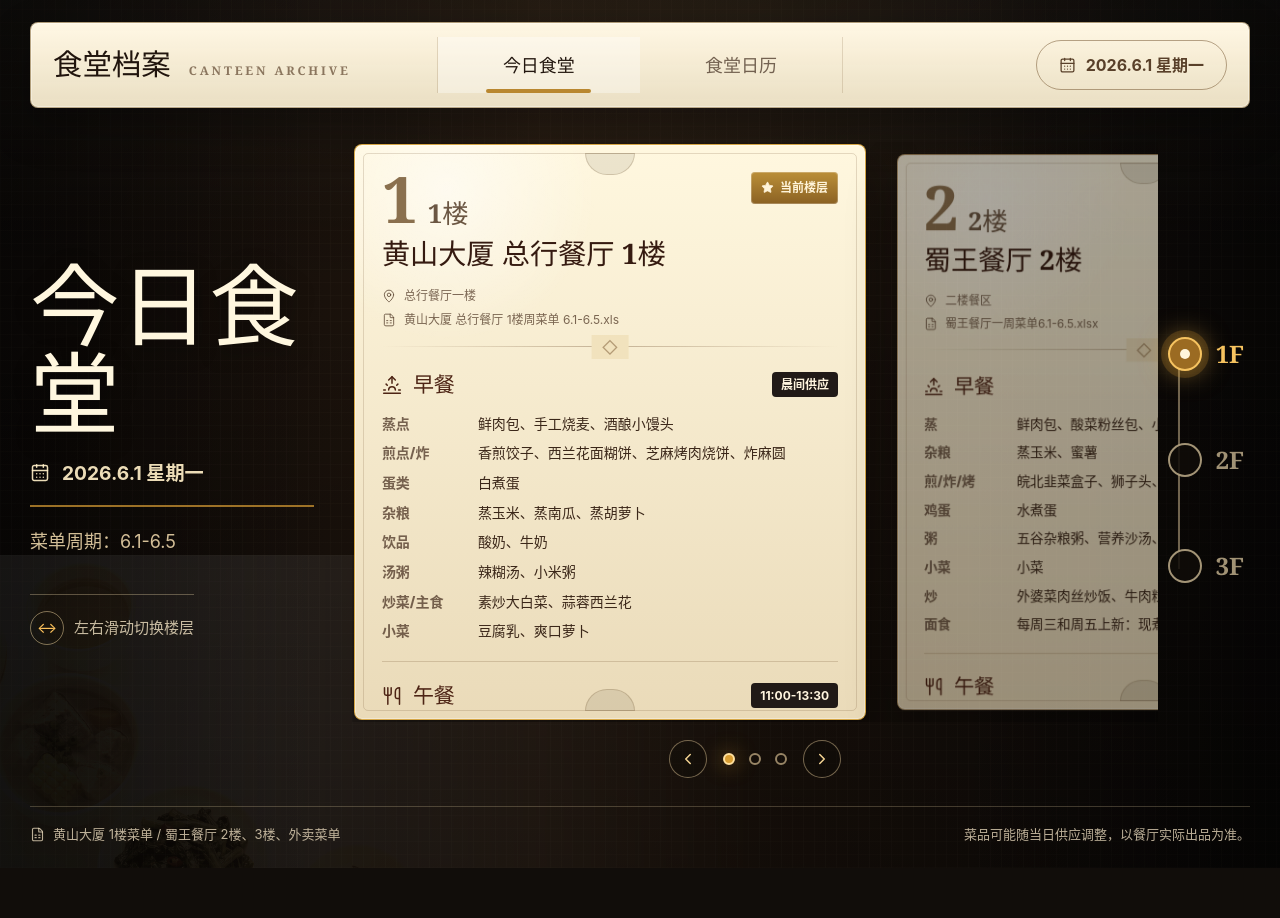
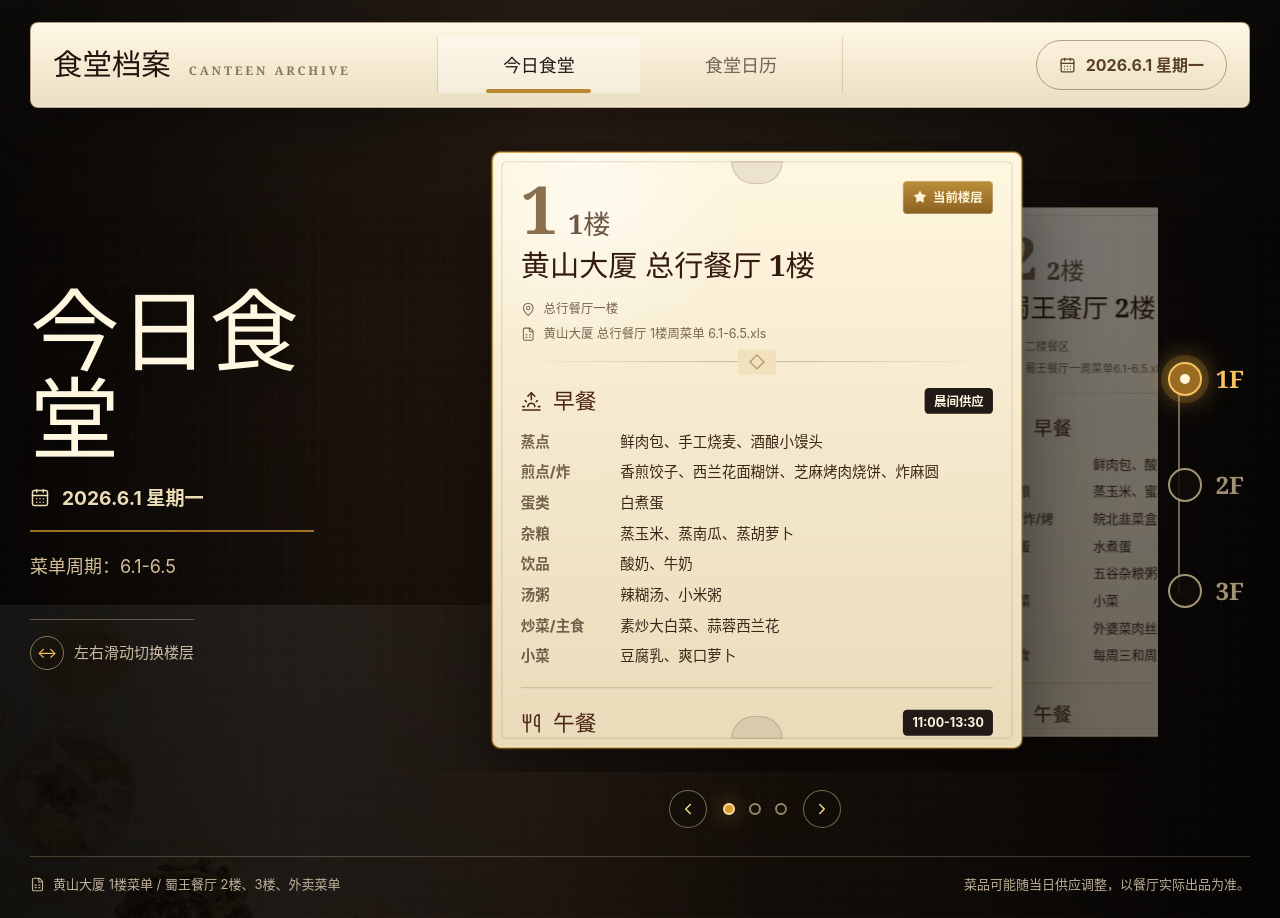
Before and after one commit to masterMo66/canteen, a React (Vite) app: page / in a window 1280 px wide. Before the commit the page ends 868 px from the top, so only its background shows below. Built offline with nearby package versions, Linux system fonts and the light colour scheme.

Commit message:
Improve desktop floor card switching

```diff
--- a/src/App.css
+++ b/src/App.css
@@ -282,6 +282,7 @@
 
 .floor-ticket {
   position: relative;
+  z-index: 1;
   flex: 0 0 clamp(390px, 40vw, 560px);
   max-height: min(72svh, 780px);
   overflow: auto;
@@ -306,9 +307,14 @@
 }
 
 .floor-ticket-active {
+  z-index: 4;
   border-color: rgb(210 159 55 / 0.9);
   opacity: 1;
   transform: scale(1);
+}
+
+.floor-ticket-selectable {
+  cursor: pointer;
 }
 
 .ticket-corners {
@@ -628,6 +634,45 @@
   background: #fff6db;
 }
 
+@media (min-width: 761px) {
+  .floor-carousel {
+    padding: 24px 2px 30px;
+  }
+
+  .floor-rail {
+    column-gap: 0;
+    align-items: center;
+  }
+
+  .floor-ticket {
+    margin-right: -54px;
+    opacity: 0.54;
+    filter: saturate(0.74) brightness(0.84);
+    transform: translateY(18px) scale(0.92);
+  }
+
+  .floor-ticket:last-child {
+    margin-right: 0;
+  }
+
+  .floor-ticket-active {
+    opacity: 1;
+    filter: none;
+    transform: translateY(-4px) scale(1.035);
+    box-shadow:
+      0 34px 80px rgb(0 0 0 / 0.5),
+      0 0 0 1px rgb(215 162 62 / 0.4),
+      inset 0 0 0 1px rgb(255 255 255 / 0.38);
+  }
+
+  .floor-ticket-selectable:hover,
+  .floor-ticket-selectable:focus-visible {
+    opacity: 0.76;
+    filter: saturate(0.88) brightness(0.94);
+    transform: translateY(10px) scale(0.945);
+  }
+}
+
 .calendar-copy {
   align-self: stretch;
 }
--- a/src/App.tsx
+++ b/src/App.tsx
@@ -1,5 +1,5 @@
 import { useEffect, useMemo, useRef, useState } from 'react'
-import type { CSSProperties, PointerEvent, WheelEvent } from 'react'
+import type { CSSProperties, KeyboardEvent, PointerEvent, WheelEvent } from 'react'
 import {
   CalendarDays,
   ChevronLeft,
@@ -256,13 +256,36 @@ function FloorTicket({
   floor,
   active,
   cardRef,
+  onSelect,
 }: {
   floor: FloorMenu
   active: boolean
   cardRef?: (node: HTMLElement | null) => void
+  onSelect?: () => void
 }) {
+  const selectable = Boolean(onSelect && !active)
+
+  const handleKeyDown = (event: KeyboardEvent<HTMLElement>) => {
+    if (!selectable || (event.key !== 'Enter' && event.key !== ' ')) return
+
+    event.preventDefault()
+    onSelect?.()
+  }
+
   return (
-    <article className={active ? 'floor-ticket floor-ticket-active' : 'floor-ticket'} ref={cardRef}>
+    <article
+      aria-label={selectable ? `切换到${floor.label}` : undefined}
+      className={[
+        'floor-ticket',
+        active ? 'floor-ticket-active' : '',
+        selectable ? 'floor-ticket-selectable' : '',
+      ].filter(Boolean).join(' ')}
+      onClick={selectable ? onSelect : undefined}
+      onKeyDown={handleKeyDown}
+      ref={cardRef}
+      role={selectable ? 'button' : undefined}
+      tabIndex={selectable ? 0 : undefined}
+    >
       <div className="ticket-corners" aria-hidden="true" />
       <header className="floor-ticket-header">
         <div>
@@ -319,21 +342,36 @@ function FloorShowcase({
   onFloorChange: (index: number) => void
 }) {
   const floors = useMemo(() => buildFloors(day), [day])
+  const carouselRef = useRef<HTMLDivElement | null>(null)
   const railRef = useRef<HTMLDivElement | null>(null)
   const measuredCardRef = useRef<HTMLElement | null>(null)
   const dragStartX = useRef<number | null>(null)
+  const suppressCardClick = useRef(false)
   const wheelLocked = useRef(false)
-  const [cardStep, setCardStep] = useState(0)
+  const [isDesktop, setIsDesktop] = useState(false)
+  const [railMetrics, setRailMetrics] = useState({
+    cardStep: 0,
+    cardWidth: 0,
+    carouselWidth: 0,
+  })
 
   useEffect(() => {
     const measure = () => {
+      const carousel = carouselRef.current
       const rail = railRef.current
       const card = measuredCardRef.current
 
-      if (!rail || !card) return
+      if (!carousel || !rail || !card) return
 
+      const secondCard = rail.children[1] as HTMLElement | undefined
       const gap = Number.parseFloat(window.getComputedStyle(rail).columnGap || '0')
-      setCardStep(card.getBoundingClientRect().width + gap)
+
+      setIsDesktop(window.matchMedia('(min-width: 761px)').matches)
+      setRailMetrics({
+        cardStep: secondCard ? secondCard.offsetLeft - card.offsetLeft : card.offsetWidth + gap,
+        cardWidth: card.offsetWidth,
+        carouselWidth: carousel.clientWidth,
+      })
     }
 
     measure()
@@ -344,6 +382,7 @@ function FloorShowcase({
     }
 
     const observer = new ResizeObserver(measure)
+    if (carouselRef.current) observer.observe(carouselRef.current)
     observer.observe(measuredCardRef.current)
     return () => observer.disconnect()
   }, [day])
@@ -363,7 +402,11 @@ function FloorShowcase({
     dragStartX.current = null
 
     if (Math.abs(distance) < 46) return
+    suppressCardClick.current = true
     switchFloor(activeFloor + (distance < 0 ? 1 : -1))
+    window.setTimeout(() => {
+      suppressCardClick.current = false
+    }, 0)
   }
 
   const handleWheel = (event: WheelEvent<HTMLDivElement>) => {
@@ -379,14 +422,17 @@ function FloorShowcase({
     }, 430)
   }
 
+  const centeredOffset = isDesktop ? (railMetrics.carouselWidth - railMetrics.cardWidth) / 2 : 0
+
   const railStyle = {
-    transform: `translate3d(${-activeFloor * cardStep}px, 0, 0)`,
+    transform: `translate3d(${centeredOffset - activeFloor * railMetrics.cardStep}px, 0, 0)`,
   } satisfies CSSProperties
 
   return (
     <section className="floor-showcase" aria-label={`${day.weekday}${day.label}楼层菜单`}>
       <div
         className="floor-carousel"
+        ref={carouselRef}
         onPointerDown={handlePointerDown}
         onPointerLeave={() => {
           dragStartX.current = null
@@ -403,6 +449,10 @@ function FloorShowcase({
               } : undefined}
               floor={floor}
               key={floor.id}
+              onSelect={isDesktop && activeFloor !== index ? () => {
+                if (suppressCardClick.current) return
+                switchFloor(index)
+              } : undefined}
             />
           ))}
         </div>
```
